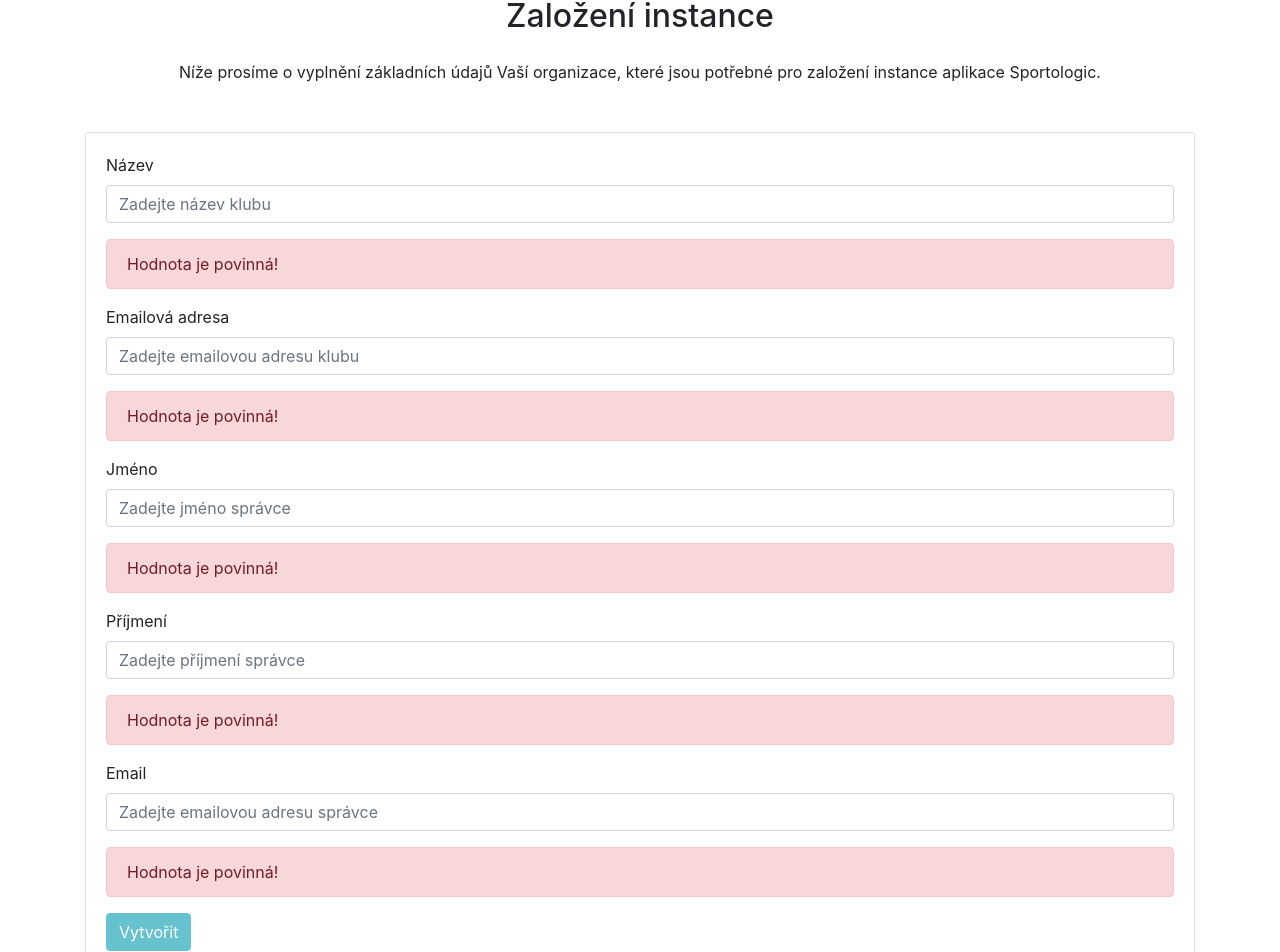
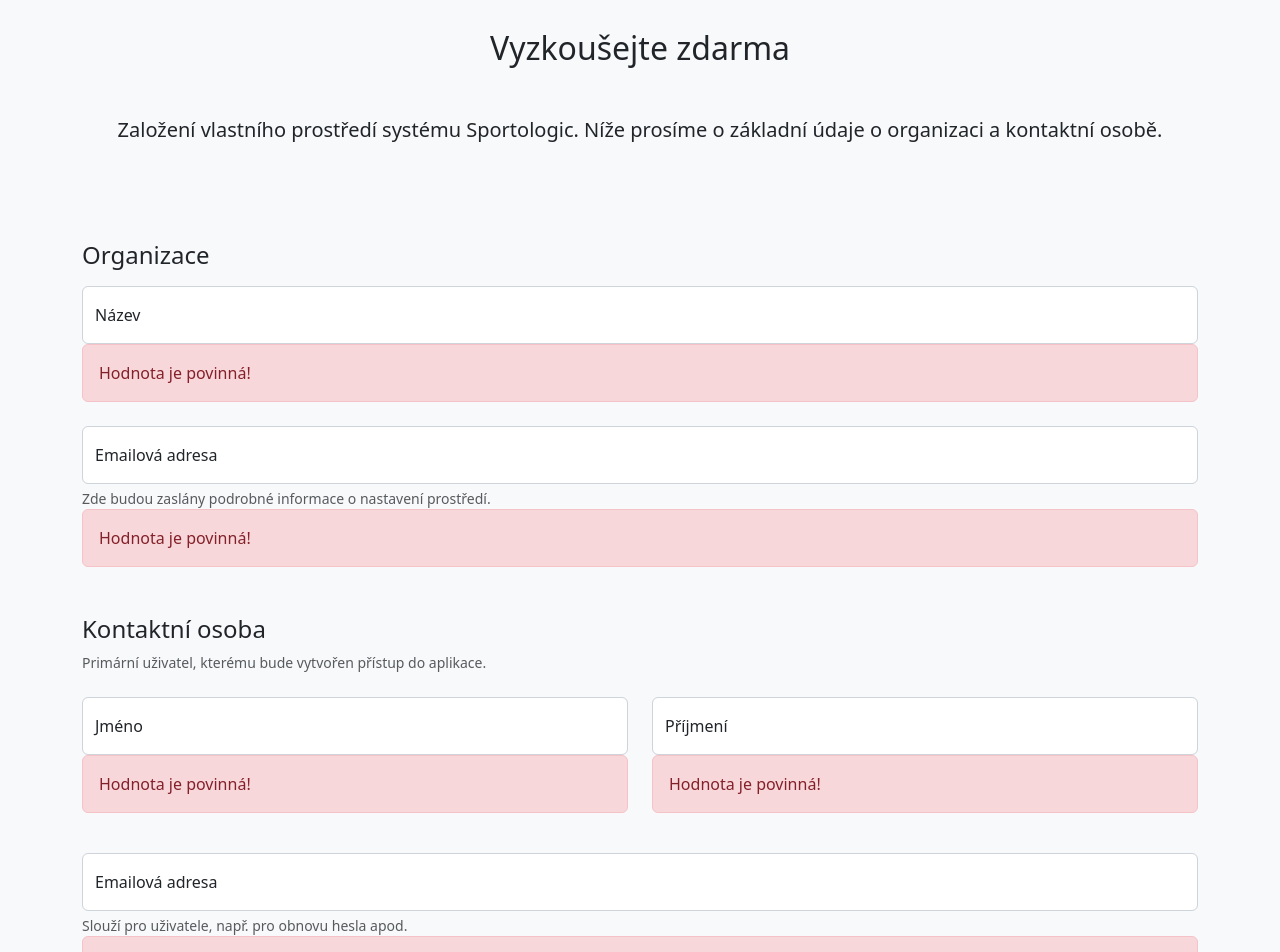
Before and after one commit to jzaoralek/Swimming-Club-Bohumin, an Angular app in the folder sprt-admin-ui/: page /create-instance in a window 1280 px wide. Shown: the part 373-1325 px from the top of the page. Built offline with nearby package versions, Linux system fonts and the light colour scheme.

Commit message:
SprtAdminUi - create instance form layout

```diff
--- a/sprt-admin-ui/src/app/app.component.html
+++ b/sprt-admin-ui/src/app/app.component.html
@@ -12,7 +12,18 @@
           </ul>
         </div>
       </div>
-      <router-outlet></router-outlet>
+      <main>
+        <router-outlet></router-outlet>
+
+      </main>
+      <footer class="my-5 pt-5 text-muted text-center text-small">
+        <p class="mb-1">&copy; Copyright Sportologic, s.r.o. 2019. Všechna práva vyhrazena</p>
+        <ul class="list-inline">
+          <li class="list-inline-item">
+            <a target="_blank" rel="noopener noreferrer" href="https://sportologic.cz/web/sportologic-vseobecne-podminky.pdf">Všeobecné podmínky</a>
+          </li>
+        </ul>
+      </footer>
     </div>
   </div>
 </div>
--- a/sprt-admin-ui/src/app/app.component.ts
+++ b/sprt-admin-ui/src/app/app.component.ts
@@ -7,4 +7,5 @@ import { Component } from '@angular/core';
 })
 export class AppComponent {
   title = 'Sportologic';
+
 }
--- a/sprt-admin-ui/src/app/app.module.ts
+++ b/sprt-admin-ui/src/app/app.module.ts
@@ -7,6 +7,7 @@ import { AppComponent } from './app.component';
 import { CustConfigFormComponent } from './cust-config-form/cust-config-form.component';
 import { CustConfigResultFormComponent } from './cust-config-result-form/cust-config-result-form.component';
 import { CustConfigService } from './service/cust-config-service.service';
+import  {GlobalErrorHandlerService} from './service/global-error-handler-service';
 
 @NgModule({
   declarations: [
@@ -20,7 +21,7 @@ import { CustConfigService } from './service/cust-config-service.service';
     HttpClientModule,
     FormsModule
   ],
-  providers: [CustConfigService],
+  providers: [CustConfigService, GlobalErrorHandlerService],
   bootstrap: [AppComponent]
 })
 export class AppModule { }
--- a/sprt-admin-ui/src/app/cust-config-form/cust-config-form.component.html
+++ b/sprt-admin-ui/src/app/cust-config-form/cust-config-form.component.html
@@ -1,85 +1,96 @@
-<h2 class="text-center">Založení instance</h2>
-<p class="text-center" style="margin-top: 25px;margin-bottom: 25px;">
-  Níže prosíme o vyplnění základních údajů Vaší organizace, které jsou potřebné pro založení instance aplikace Sportologic.
-</p>
+<div class="py-5 text-center">
+  <h2>Vyzkoušejte zdarma</h2>
+  <p class="lead my-5">Založení vlastního prostředí systému Sportologic. Níže prosíme o základní údaje o organizaci a kontaktní osobě.</p>
+</div>
 
 <!-- Validation msg -->
 <div *ngIf="validMsgVisible" class="alert alert-warning" role="alert">
   {{ validMsg }}
 </div>
 
-<div class="card my-5">
 <form (ngSubmit)="onSubmit()" #custConfigForm="ngForm">
-    <div class="card-body">
+  <h4 class="mb-3">Organizace</h4>
   <!-- Organization name -->
-        <div class="form-group">
-          <label for="custName">Název</label>
+  <div class="form-floating mb-3 my-2">
     <input type="text" [(ngModel)]="custConfig.custName"
       class="form-control"
+      placeholder="Název"
       id="custName"
       name="custName"
       maxlength="100"
-          placeholder="Zadejte název klubu"
-          required #custName="ngModel">
+      equired #custName="ngModel">
+    <label for="custName">Název</label>
+    <div [hidden]="!custName.pristine" class="alert alert-danger">Hodnota je povinná!</div>
   </div>
-        <div [hidden]="!custName.pristine" class="alert alert-danger">Hodnota je povinná!</div>
   <!-- Organization email -->
-        <div class="form-group">
-          <label for="custEmail">Emailová adresa</label>
-          <input type="text" [(ngModel)]="custConfig.custEmail"
+  <div class="form-floating mb-3 my-4">
+    <input type="email" [(ngModel)]="custConfig.custEmail"
       class="form-control"
       id="custEmail"
       name="custEmail"
       maxlength="100"
-            placeholder="Zadejte emailovou adresu klubu"
+      placeholder="Emailová adresa"
       email
       required
       #custEmail="ngModel">
-          </div>
+    <label for="custEmail">Emailová adresa</label>
+    <div class="form-text">Zde budou zaslány podrobné informace o nastavení prostředí.</div>
     <div [hidden]="!custEmail.pristine" class="alert alert-danger">Hodnota je povinná!</div>
     <div [hidden]="!custEmail.errors?.['email']" class="alert alert-danger">Neplatný formát emailu!</div>
+  </div>
+
+  <h4 class="mb-2 my-5">Kontaktní osoba</h4>
+  <p class="form-text">Primární uživatel, kterému bude vytvořen přístup do aplikace.</p>
+  <div class="row mb-3">
+    <div class="col">
       <!-- Admin firstname -->
-        <div class="form-group">
-          <label for="admFirstname">Jméno</label>
+      <div class="form-floating mb-1 my-2">
         <input type="text" [(ngModel)]="custConfig.admFirstname"
               class="form-control"
               id="admFirstname"
               name="admFirstname"
               maxlength="48"
-            placeholder="Zadejte jméno správce"
+              placeholder="Jméno"
               required #admFirstname="ngModel">
+        <label for="admFirstname">Jméno</label>
+        <div [hidden]="!admFirstname.pristine" class="alert alert-danger">Hodnota je povinná!</div>
       </div>
-        <div [hidden]="!admFirstname.pristine" class="alert alert-danger">Hodnota je povinná!</div>
+    </div>
+    <div class="col">
+      <div class="form-floating mb-1 my-2">
         <!-- Admin surname -->
-        <div class="form-group">
-          <label for="admSurname">Příjmení</label>
         <input type="text" [(ngModel)]="custConfig.admSurname"
               class="form-control"
               id="admSurname"
               name="admSurname"
               maxlength="50"
-            placeholder="Zadejte příjmení správce"
+              placeholder="Příjmení"
               required #admSurname="ngModel">
+        <label for="admSurname">Příjmení</label>
+        <div [hidden]="!admSurname.pristine" class="alert alert-danger">Hodnota je povinná!</div>
       </div>
-        <div [hidden]="!admSurname.pristine" class="alert alert-danger">Hodnota je povinná!</div>
+    </div>
+  </div>
+
   <!-- Admin email -->
-        <div class="form-group">
-          <label for="admEmail">Email</label>
+  <div class="form-floating mb-3 my-4">
     <input type="text" [(ngModel)]="custConfig.admEmail"
       class="form-control"
       id="admEmail"
       name="admEmail"
       maxlength="100"
-            placeholder="Zadejte emailovou adresu správce"
+      placeholder="Emailová adresa"
       required
       email
       #admEmail="ngModel">
-          </div>
+    <label for="admEmail">Emailová adresa</label>
+    <div class="form-text" >Slouží pro uživatele, např. pro obnovu hesla apod.</div>
     <div [hidden]="!admEmail.pristine" class="alert alert-danger">Hodnota je povinná!</div>
     <div [hidden]="!admEmail.errors?.['email']" class="alert alert-danger">Neplatný formát emailu!</div>
+  </div>
 
-        <button type="submit" [disabled]="!custConfigForm.form.valid"
-          class="btn btn-info">Vytvořit</button>
-    </div>
+  <button type="submit"
+    [disabled]="!custConfigForm.form.valid"
+    class="w-100 btn btn-info btn-lg my-5">Založit</button>
+
 </form>
-</div>
--- /dev/null
+++ b/sprt-admin-ui/src/app/service/global-error-handler-service.ts
@@ -0,0 +1,16 @@
+import { ErrorHandler, Injectable} from '@angular/core';
+
+@Injectable({
+  providedIn: 'root'
+})
+
+export class GlobalErrorHandlerService implements ErrorHandler {
+
+  constructor() { }
+
+  handleError(error: any): void {
+    console.error('An error occurred:', error.message);
+    console.error(error);
+    alert(error);
+  }
+}
--- a/sprt-admin-ui/src/index.html
+++ b/sprt-admin-ui/src/index.html
@@ -6,12 +6,17 @@
   <base href="/">
   <meta name="viewport" content="width=device-width, initial-scale=1">
   <link rel="icon" type="image/x-icon" href="favicon.ico">
-  <link rel="stylesheet"
-    href="https://maxcdn.bootstrapcdn.com/bootstrap/4.0.0/css/bootstrap.min.css"
-    integrity="sha384-Gn5384xqQ1aoWXA+058RXPxPg6fy4IWvTNh0E263XmFcJlSAwiGgFAW/dAiS6JXm"
-    crossorigin="anonymous">
+  <!-- CSS only -->
+  <link href="https://cdn.jsdelivr.net/npm/bootstrap@5.2.0-beta1/dist/css/bootstrap.min.css"
+  rel="stylesheet" integrity="sha384-0evHe/X+R7YkIZDRvuzKMRqM+OrBnVFBL6DOitfPri4tjfHxaWutUpFmBp4vmVor"
+  crossorigin="anonymous">
+  <link rel="canonical" href="https://getbootstrap.com/docs/5.1/examples/checkout/">
 </head>
-<body>
+<body class="bg-light">
   <app-root></app-root>
+
+  <!-- JavaScript Bundle with Popper -->
+  <script src="https://cdn.jsdelivr.net/npm/bootstrap@5.2.0-beta1/dist/js/bootstrap.bundle.min.js"
+  integrity="sha384-pprn3073KE6tl6bjs2QrFaJGz5/SUsLqktiwsUTF55Jfv3qYSDhgCecCxMW52nD2" crossorigin="anonymous"></script>
 </body>
 </html>
--- a/sprt-admin-ui/src/styles.css
+++ b/sprt-admin-ui/src/styles.css
@@ -1 +1,11 @@
 /* You can add global styles to this file, and also import other style files */
+
+.form-text {
+    margin-top: 0.25rem;
+    font-size: .875em;
+    color: rgba(var(--bs-body-color-rgb),.75);
+}
+
+:root {
+--bs-body-color-rgb: 33,37,41;
+}
```
Also changed, not shown: 1 other file (tests, documents, lock files or other folders). Lines whose indentation alone changed are shown as unchanged.
